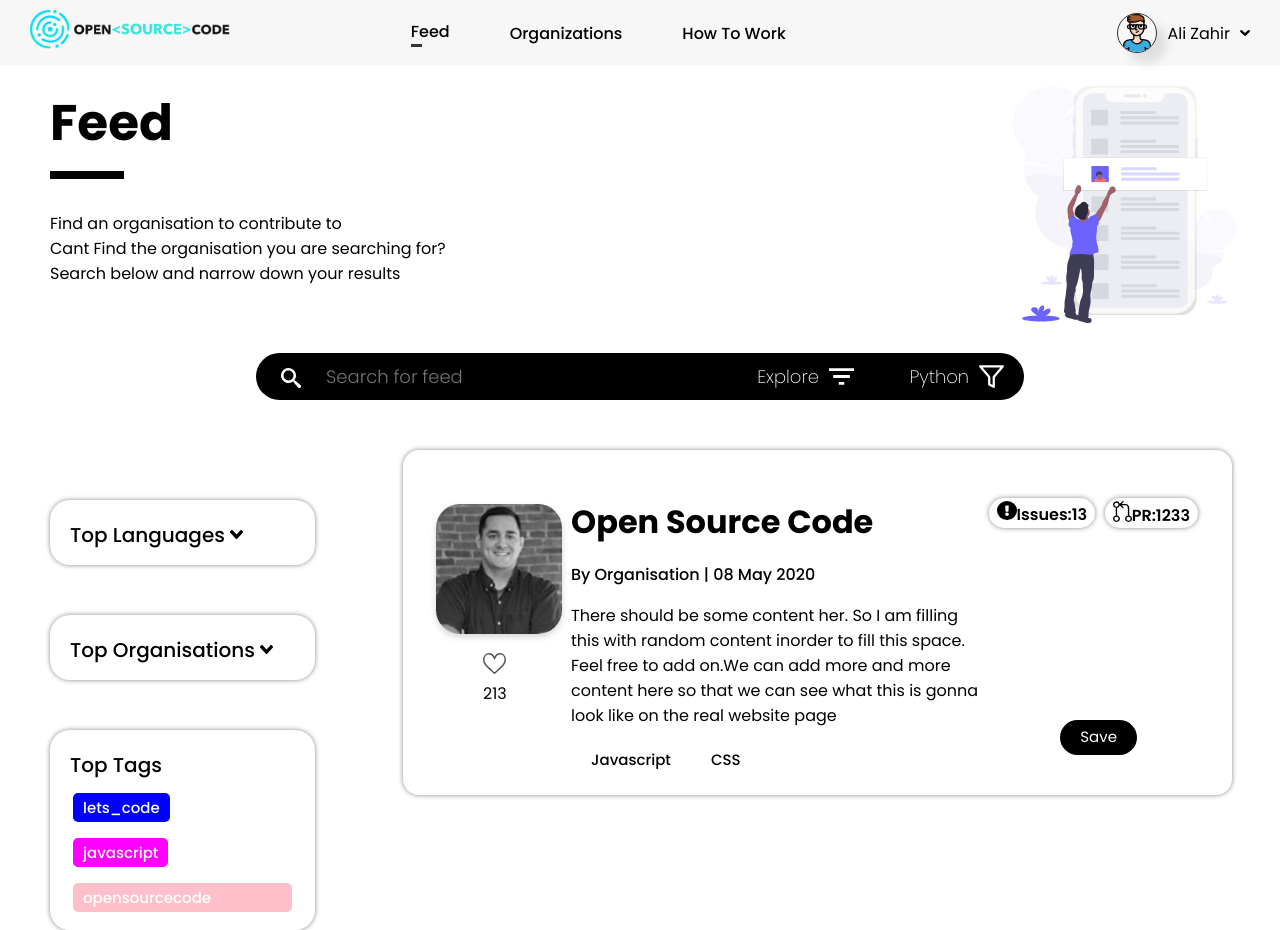
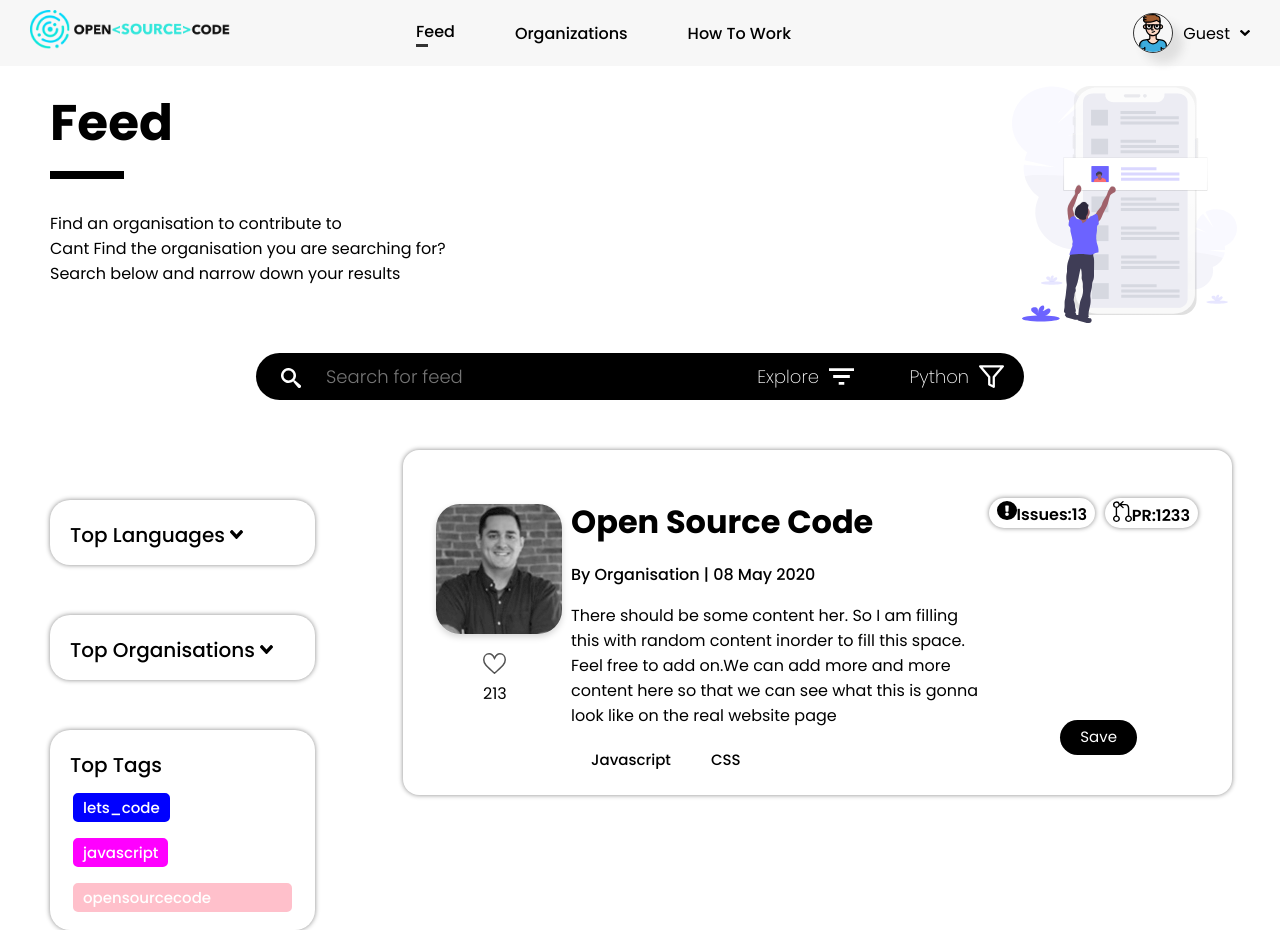
Before and after one commit to alizahir23/website, a Next.js app: page /feed in a window 1280 px wide. Built offline with nearby package versions, Linux system fonts and the light colour scheme.

Commit message:
user context added

```diff
--- a/pages/_app.jsx
+++ b/pages/_app.jsx
@@ -1,9 +1,13 @@
 import Head from 'next/head';
-import React from 'react';
+import React, { useState } from 'react';
+
 import '../src/css/style.css';
-
+import { UserContext, User } from '../src/components/UserContext';
 // eslint-disable-next-line react/prop-types
 function MyApp({ Component, pageProps }) {
+  /* eslint-disable-next-line no-unused-vars */
+  const [user, setUser] = useState(User);
+
   return (
     <>
       <Head>
@@ -14,8 +18,13 @@ function MyApp({ Component, pageProps }) {
         <title>OpenSourceCode</title>
       </Head>
 
-      {/* eslint-disable-next-line react/jsx-props-no-spreading */}
-      <Component {...pageProps} />
+      <UserContext.Provider
+        value={{
+          user
+        }}>
+        {/* eslint-disable-next-line react/jsx-props-no-spreading */}
+        <Component {...pageProps} />
+      </UserContext.Provider>
     </>
   );
 }
--- a/src/components/Header.jsx
+++ b/src/components/Header.jsx
@@ -1,14 +1,15 @@
 import Link from 'next/link';
 import { useRouter } from 'next/router';
-import React, { useState } from 'react';
+import React, { useState, useContext } from 'react';
 
 import styles from '../css/header.module.css';
 import DrawerToggleButton from './SideDrawer/DrawerToggleButton';
 import SideDrawer from './SideDrawer/SideDrawer';
+import { UserContext } from './UserContext';
 
 export default function Header() {
   const router = useRouter();
-
+  const { user } = useContext(UserContext);
   const [profileDD, setProfileDD] = useState(false);
   const [sideDrawer, setSideDrawer] = useState(false);
 
@@ -100,7 +101,7 @@ export default function Header() {
               alt=" "
               className={styles['header-profile-picture']}
             />
-            <p>Ali Zahir</p>
+            <p>{user.name}</p>
             <img
               src="/SVG/Icon awesome-angle-down.svg"
               style={{ paddingLeft: '10px', width: '20px' }}
--- /dev/null
+++ b/src/components/UserContext.jsx
@@ -0,0 +1,9 @@
+import { createContext } from 'react';
+
+export const User = {
+  name: 'Guest',
+  password: '',
+  email: ''
+};
+
+export const UserContext = createContext();
```
